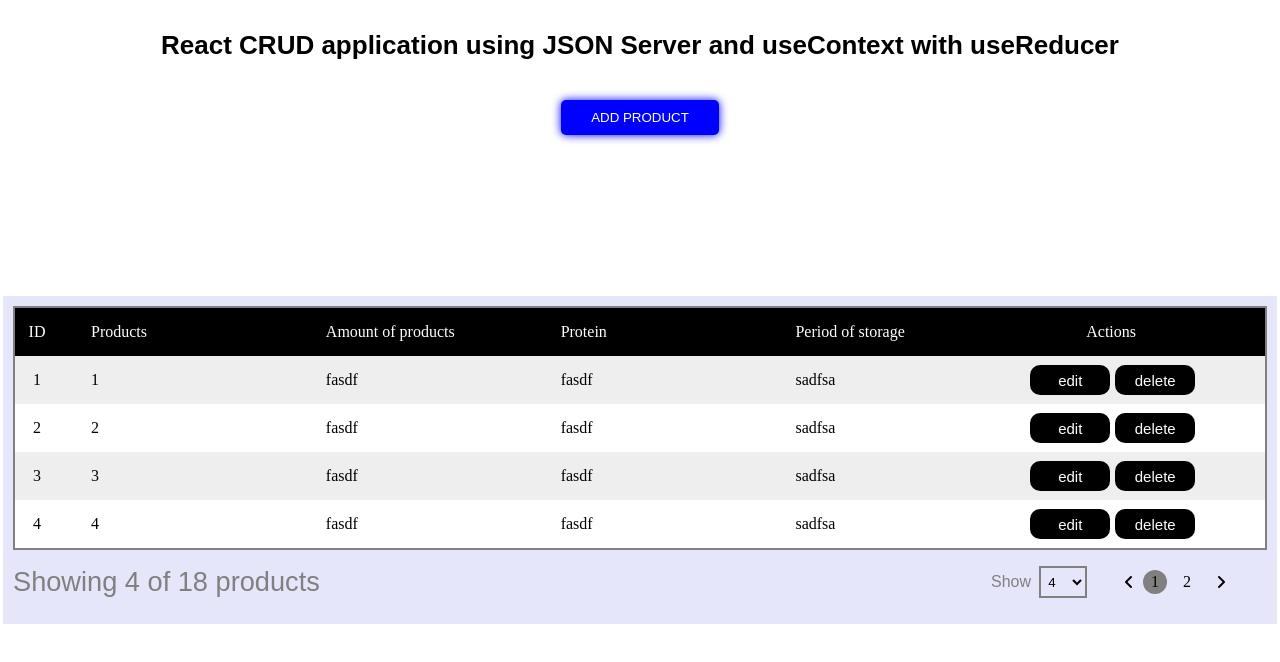
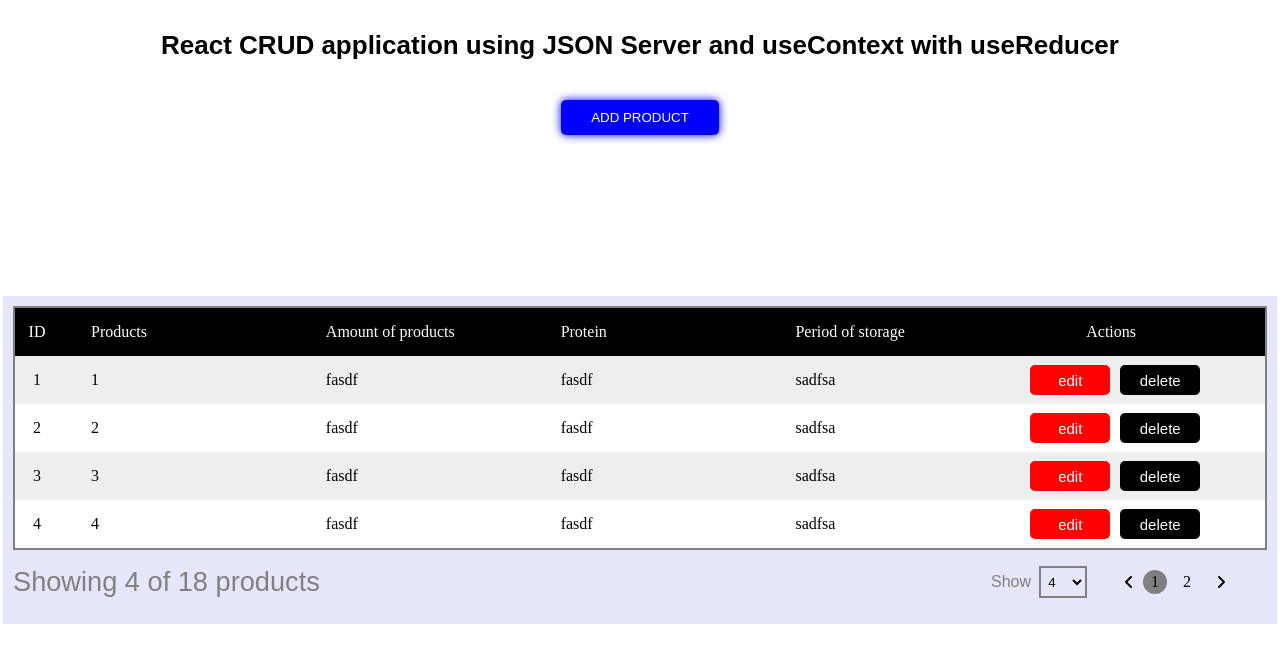
Before and after one commit to Tolkinxon/custom_table2.0-CRUD-, a React (Create React App) app: page / in a window 1280 px wide. Shown: the top 662 px of the page. Built offline with nearby package versions, Linux system fonts and the light colour scheme; data requests are answered from the project's data file.

Commit message:
main is finished

```diff
--- a/src/App.css
+++ b/src/App.css
@@ -77,14 +77,21 @@
 .row button {
   height: 30px;
   width: 80px;
-  margin-right: 5px;
+  margin-right: 10px;
   outline: none;
-  border-radius: 10px;
+  border-radius: 5px;
   border: none;
   font-size: 15px;
   font-weight: 50;
+  color: white;
+}
+
+.delete {
   background-color: black;
-  color: white;
+}
+
+.edit {
+  background-color: red;
 }
 
 .spare {
@@ -209,17 +216,6 @@ body {
 
 /********* EDIT COMPONENT'S BUTTON *******/
 
-.edit {
-  background-color: #006064;
-  border: none;
-  padding: 20px;
-  border-radius: 10px;
-  margin-left: 20px;
-  color: white;
-  font-size: 20px;
-  cursor: pointer;
-}
-
 .link-edit {
   text-decoration: none;
   color: white;
--- a/src/pages/Main.js
+++ b/src/pages/Main.js
@@ -122,12 +122,12 @@ function Main() {
                       <Box>{row.protein}</Box>
                       <Box>{row.storage}</Box>
                       <Box>
-                        <button>edit</button>
+                        <button className='edit'>edit</button>
                         <button
                           onClick={() => {
                             delee(row.id)
                           }}
-                          className="btn"
+                          className="delete"
                         >
                           delete
                         </button>
```
